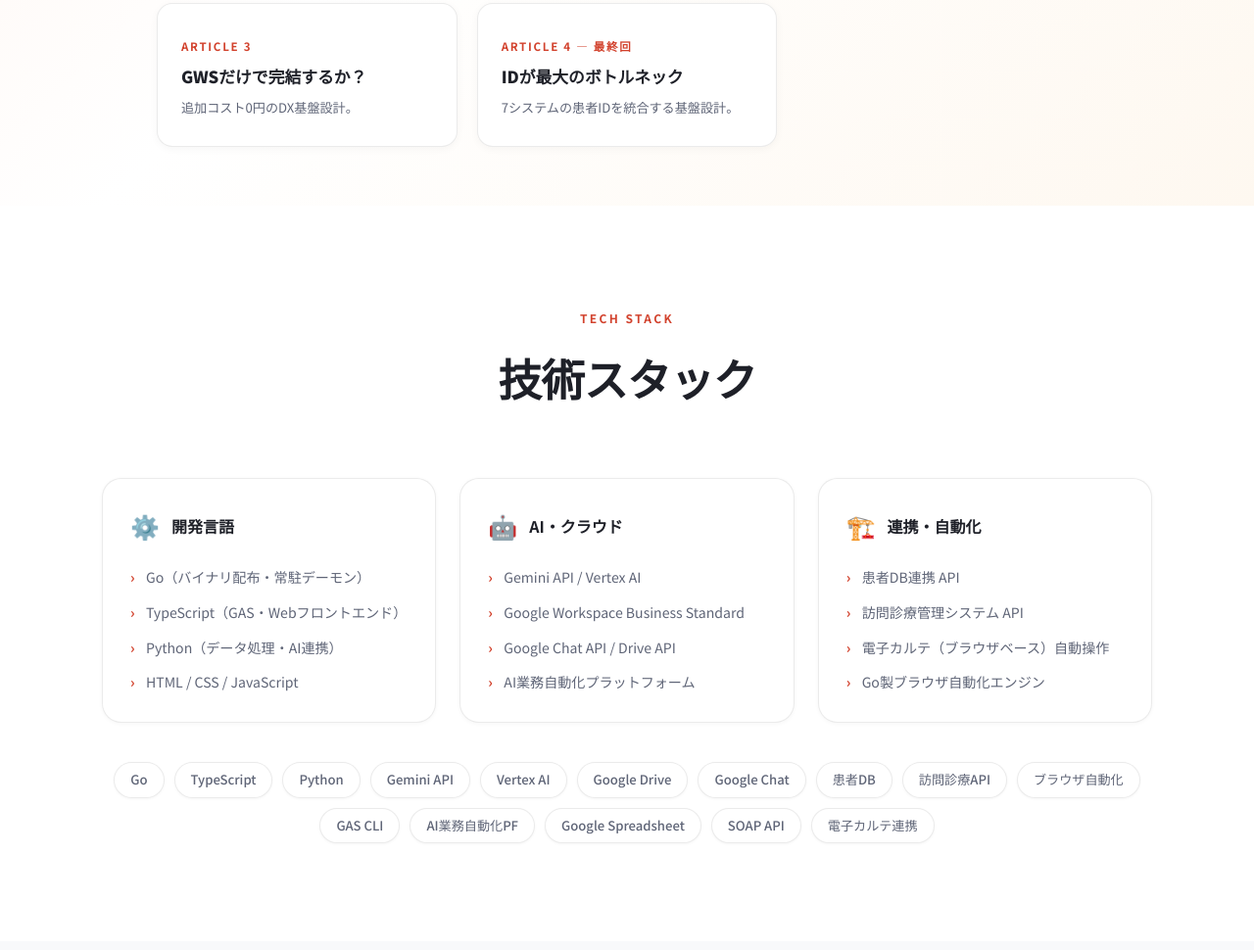
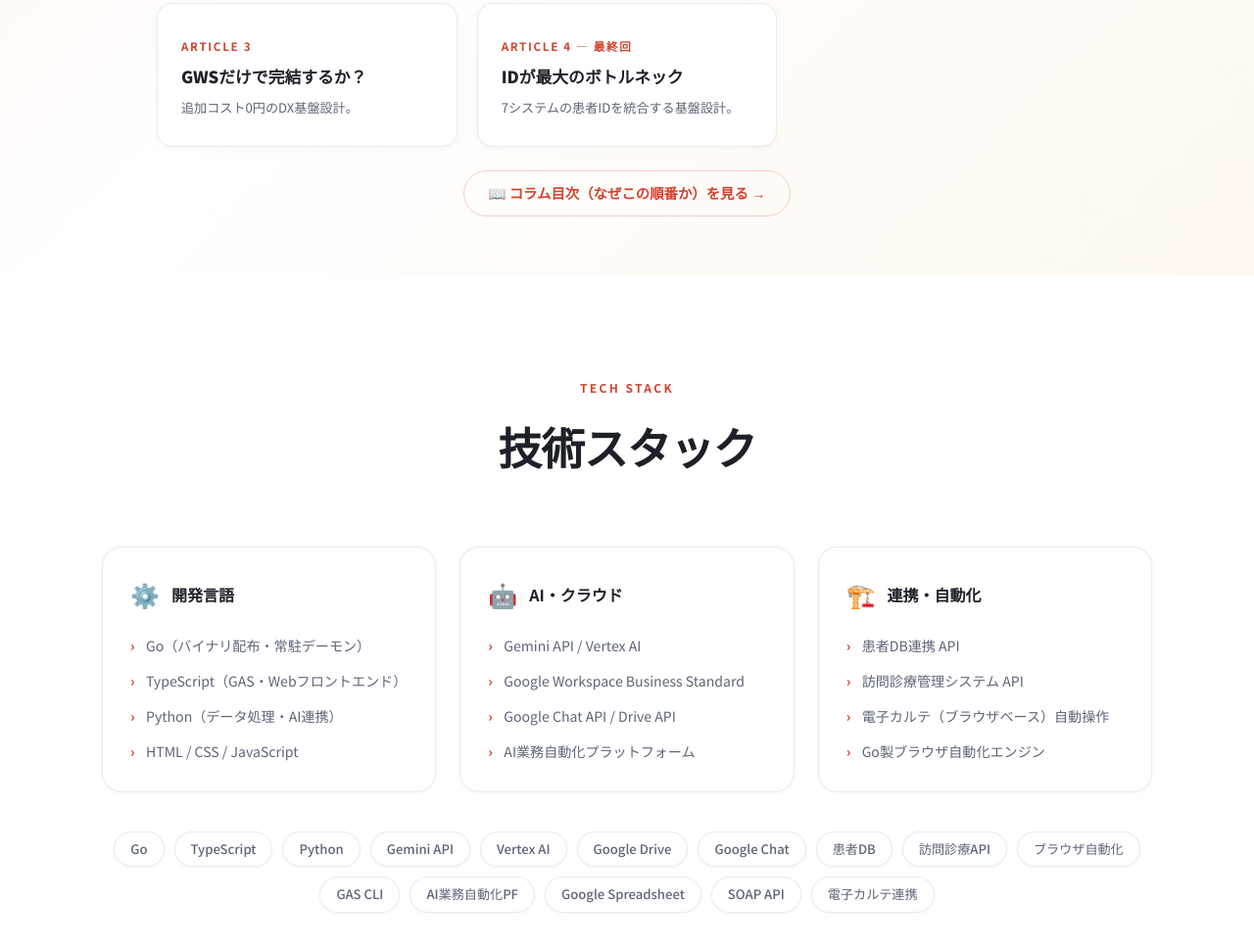
Before and after one commit to hiroshiiwaki-netizen/ohisama-dx-showcase, a plain HTML site: page index.html in a window 1280 px wide. Shown: the part 4350-5320 px from the top of the page at 98% size. Drawn offline with Linux system fonts and the light colour scheme.

Commit message:
ソリューション一覧とコラム目次を相互リンク

```diff
--- a/index.html
+++ b/index.html
@@ -248,6 +248,7 @@
           <p style="font-size:.82rem;color:#5f6577;line-height:1.7;margin:0">7システムの患者IDを統合する基盤設計。</p>
         </a>
       </div>
+      <p style="text-align:center;margin-top:24px"><a href="columns/" style="display:inline-flex;align-items:center;gap:6px;color:#D2422D;font-weight:700;font-size:.9rem;text-decoration:none;border:1px solid rgba(210,66,45,.25);padding:10px 24px;border-radius:100px;transition:all .3s">📖 コラム目次（なぜこの順番か）を見る →</a></p>
     </div>
   </section>
 
```
